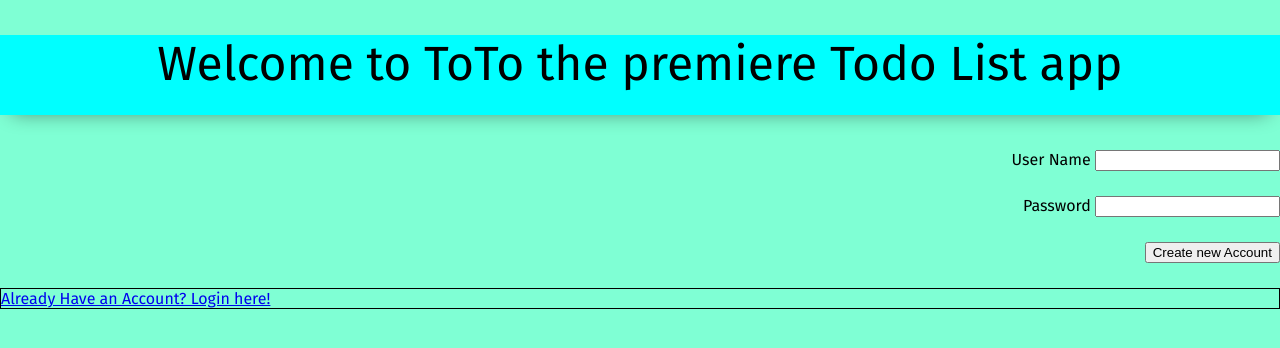
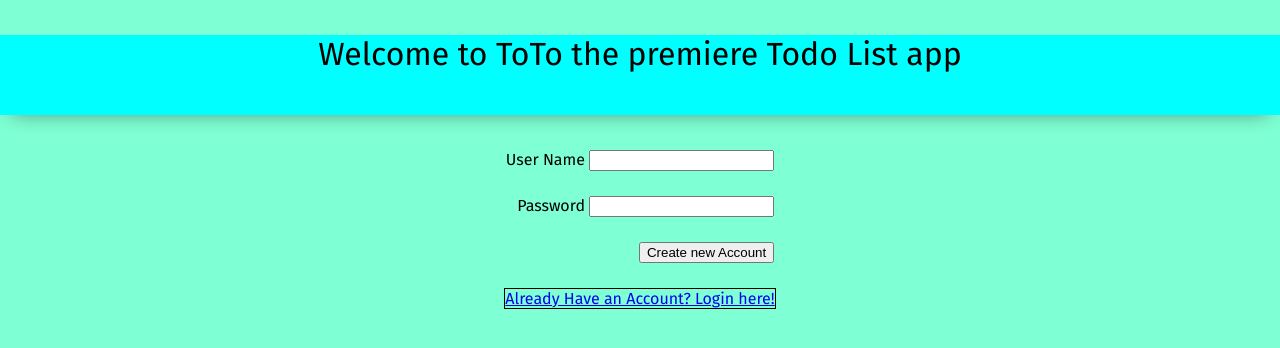
Before and after one commit to DanielRGilles/TodoList, a plain HTML site: page index.html in a window 1280 px wide. Drawn offline with Linux system fonts and the light colour scheme.

Commit message:
fixed styling

```diff
--- a/styles/home.css
+++ b/styles/home.css
@@ -2,7 +2,7 @@
 @import url('https://fonts.googleapis.com/css2?family=Fira+Sans:ital,wght@0,200;0,400;0,500;0,600;0,700;0,800;0,900;1,400;1,500;1,600;1,700;1,800;1,900&display=swap');
 
 header {
-    font-size: 3rem;
+    font-size: 2rem;
     background-color: aqua;
 }
 main, body {
--- a/styles/style.css
+++ b/styles/style.css
@@ -22,13 +22,13 @@ body {
     background-color: var(--color2);
 }
 
-/* main {
+main {
     display: flex;
     flex-direction: column;
     justify-content: center;
     align-items: center;
     margin-bottom: calc(var(--footer-height));
-} */
+}
 
 section {
     background-color: var(--color5);
```
